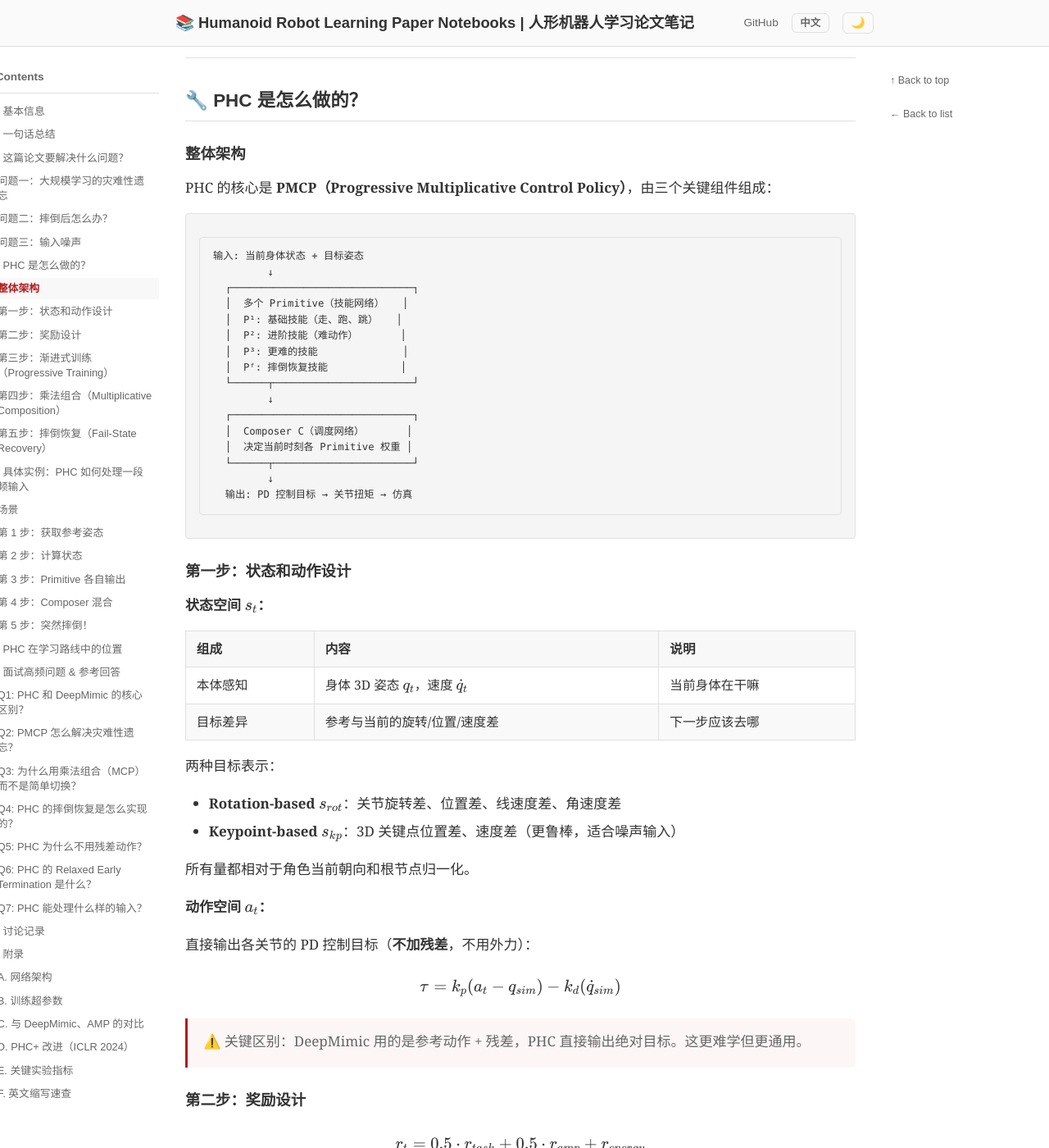
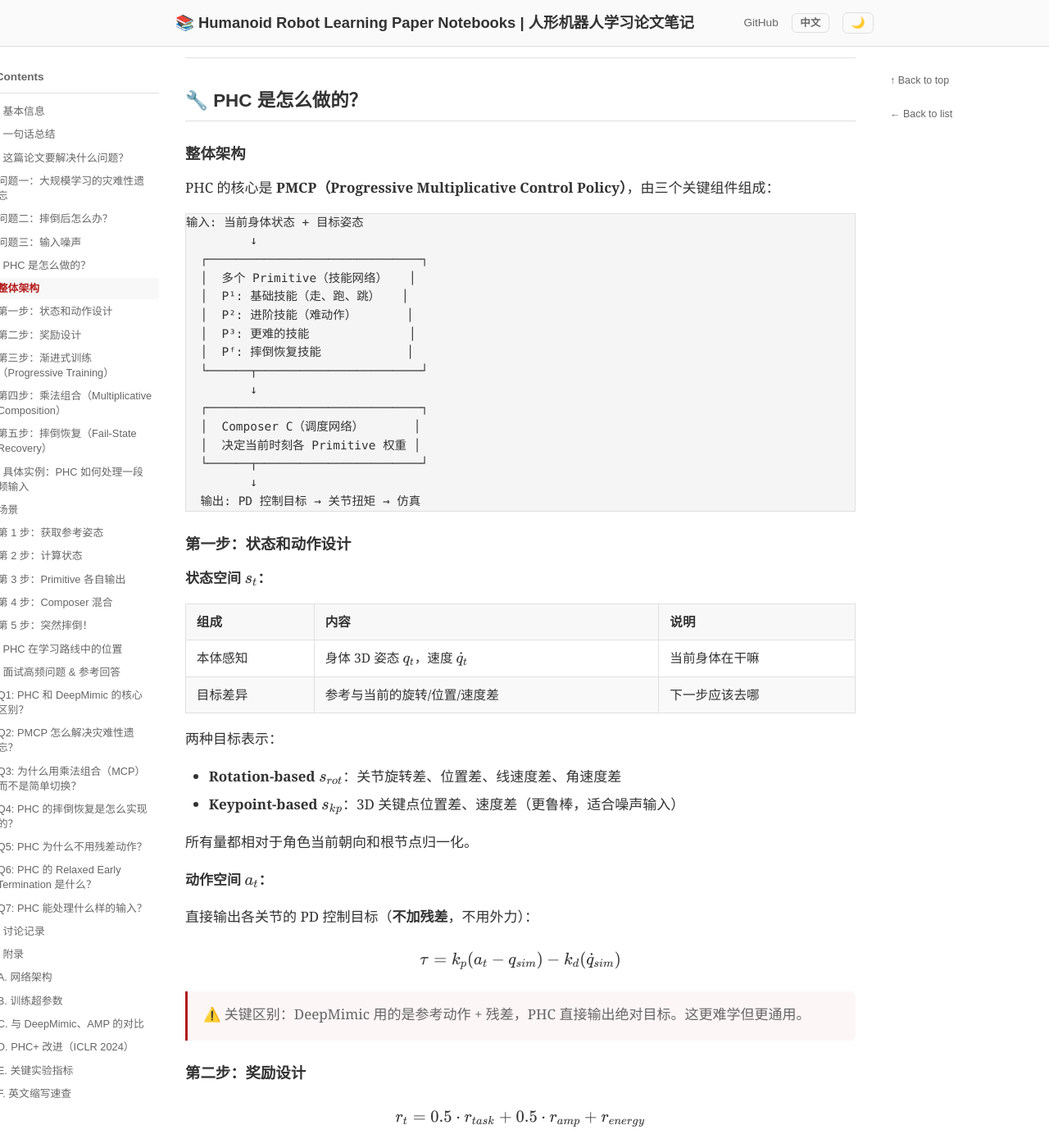
Before and after one commit to ImChong/Humanoid_Robot_Learning_Paper_Notebooks, a Jekyll site: the page built from papers/01_Foundational_RL/PHC_Perpetual_Humanoid_Control/PHC_Perpetual_Humanoid_Control.md, in a window 1280 px wide and 1400 px high, scrolled down 1803 px. Shown: the whole window at 82% size. Built offline with Jekyll 4.4.1, drawn with Linux system fonts in a browser that asks for light colours.

Commit message:
fix: 彻底修复 Rouge 代码块三层嵌套导致的多个边框

```diff
--- a/assets/css/style.css
+++ b/assets/css/style.css
@@ -692,9 +692,26 @@ body {
 /* ===========================
    Rouge Syntax Highlighting
    =========================== */
-.highlight,
-.codehilite,
-.paper-body pre.highlight {
+/* Outermost wrapper from Rouge: <div class="language-python highlighter-rouge"> */
+.paper-body .highlighter-rouge {
+  background: transparent !important;
+  border: none !important;
+  border-radius: 0 !important;
+  padding: 0 !important;
+  margin: 1rem 0 !important;
+}
+
+/* Rouge's own <div class="highlight"> wrapper */
+.paper-body .highlighter-rouge .highlight {
+  background: transparent !important;
+  border: none !important;
+  border-radius: 0 !important;
+  padding: 0 !important;
+  margin: 0 !important;
+}
+
+/* The <pre> that should hold the border */
+.paper-body .highlighter-rouge pre.highlight {
   background: var(--code-bg) !important;
   border: 1px solid var(--code-border) !important;
   border-radius: 4px;
@@ -702,16 +719,15 @@ body {
   overflow-x: auto;
   font-size: 0.85em;
   line-height: 1.5;
-  margin: 1rem 0;
+  margin: 0 !important;
 }
 
-.highlight code,
-.codehilite code,
-.paper-body pre.highlight code {
+/* Code inside pre */
+.paper-body .highlighter-rouge pre.highlight code {
   background: transparent !important;
   border: none !important;
-  padding: 0;
-  border-radius: 0;
+  padding: 0 !important;
+  border-radius: 0 !important;
   font-size: inherit;
 }
 .highlight .k, .highlight .kd  { color: #ff79c6; }  /* keyword / keyword.def */
```
